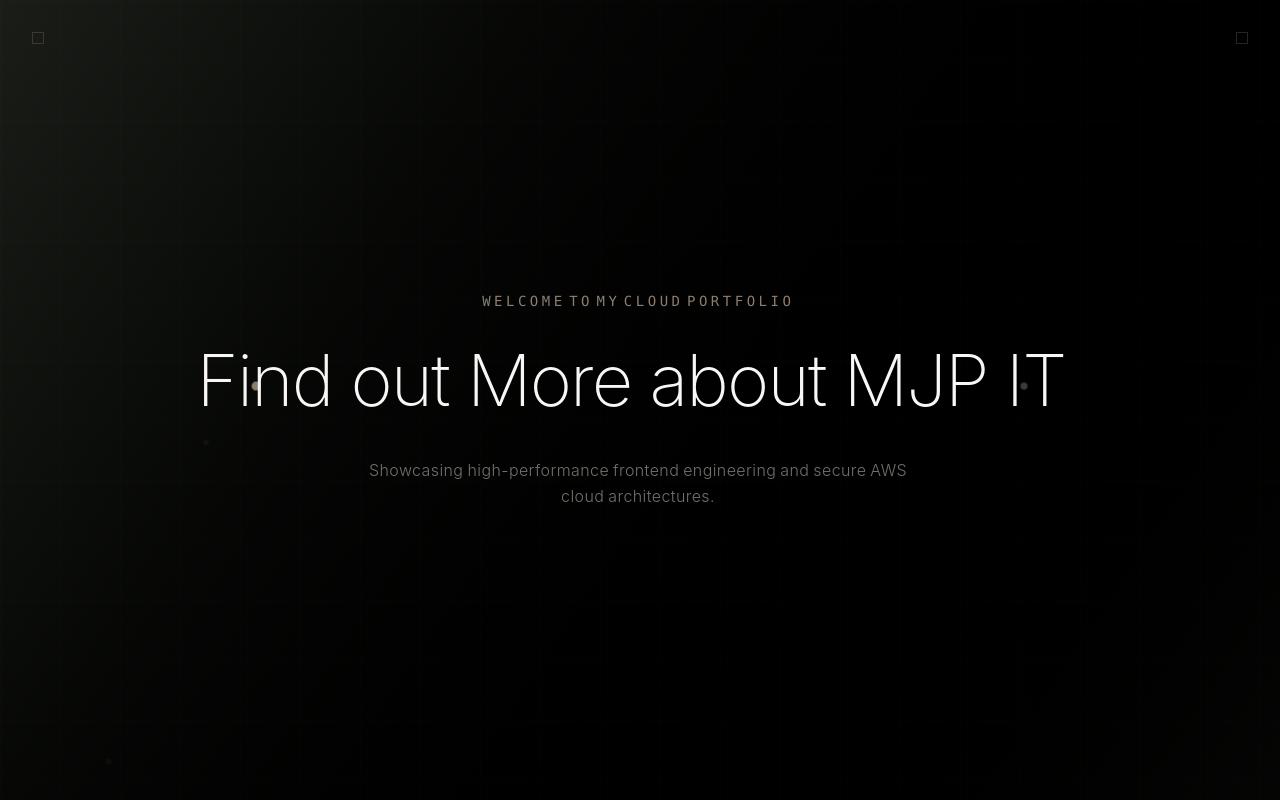
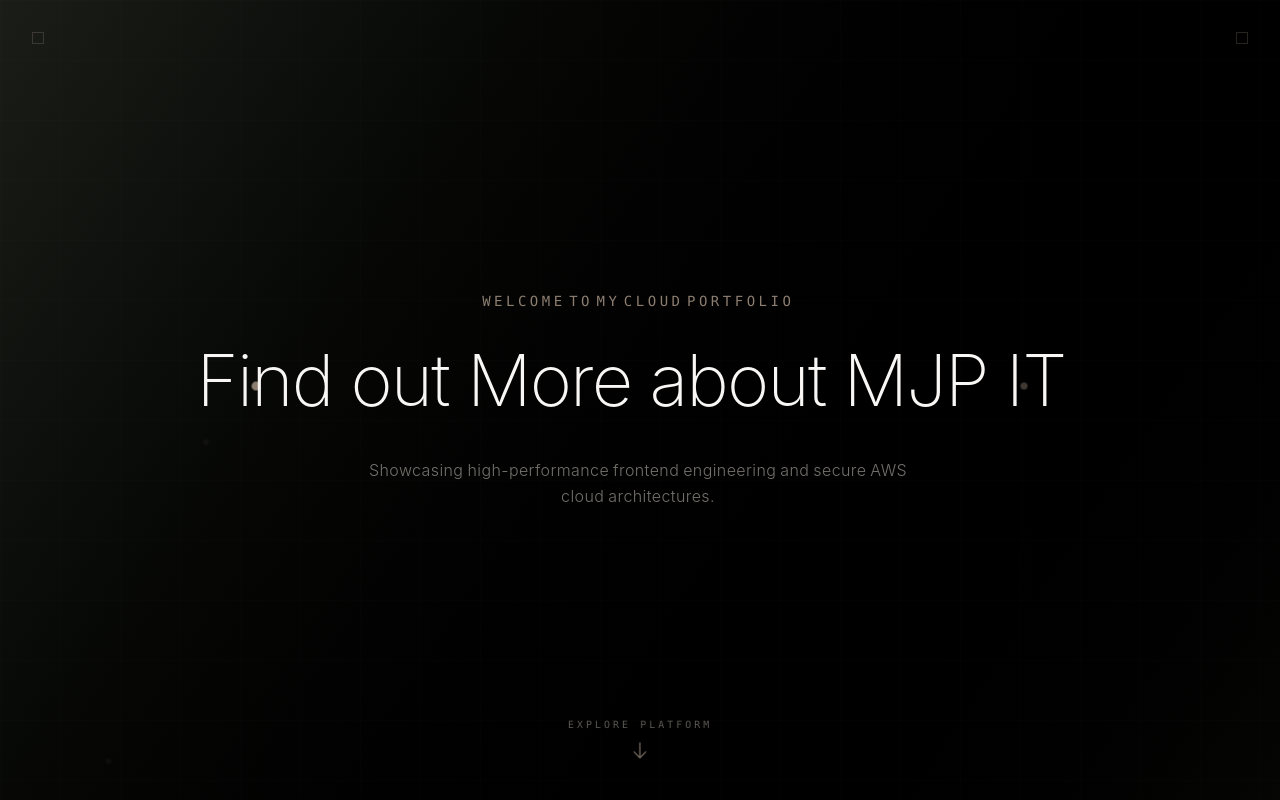
Before and after one commit to Porterman66/motion-project, a React (Vite) app: page / in a window 1280 px wide. Shown: the top 800 px of the page. Built offline with nearby package versions, Linux system fonts and the light colour scheme.

Commit message:
feat: integrate scroll-linked visual discovery indicator for hero layer

```diff
--- a/src/App.jsx
+++ b/src/App.jsx
@@ -1,5 +1,5 @@
 import ProjectGrid from "./components/ProjectGrid";
-import React, { useEffect, useRef } from "react";
+import React, { useEffect, useRef, useState } from "react";
 
 const colors = {
   50: "#f8f7f5",
@@ -16,9 +16,20 @@
 
 export default function App() {
   const gradientRef = useRef(null);
+  const [scrolled, setScrolled] = useState(false);
 
   useEffect(() => {
-    // 1. Animate words fluidly with correct CSS rules
+    // 1. Scroll monitoring event to hide indicator cleanly
+    const handleScroll = () => {
+      if (window.scrollY > 40) {
+        setScrolled(true);
+      } else {
+        setScrolled(false);
+      }
+    };
+    window.addEventListener("scroll", handleScroll, { passive: true });
+
+    // 2. Animate words fluidly with correct CSS rules
     const words = document.querySelectorAll(".word");
     words.forEach((word) => {
       const delay = parseInt(word.getAttribute("data-delay") || "0", 10);
@@ -27,7 +38,7 @@
       }, delay);
     });
 
-    // 2. Interactive mouse tracker glow canvas
+    // 3. Interactive mouse tracker glow canvas
     const gradient = gradientRef.current;
     function onMouseMove(e) {
       if (gradient) {
@@ -42,7 +53,7 @@
     document.addEventListener("mousemove", onMouseMove);
     document.addEventListener("mouseleave", onMouseLeave);
 
-    // 3. Premium text hover micro-interactions
+    // 4. Premium text hover micro-interactions
     words.forEach((word) => {
       word.addEventListener("mouseenter", () => {
         word.style.textShadow = "0 0 20px rgba(200, 180, 160, 0.6)";
@@ -56,7 +67,7 @@
       });
     });
 
-    // 4. Click radial wave ripple element logic
+    // 5. Click radial wave ripple element logic
     function onClick(e) {
       const ripple = document.createElement("div");
       ripple.className = "click-ripple";
@@ -68,6 +79,7 @@
     document.addEventListener("click", onClick);
 
     return () => {
+      window.removeEventListener("scroll", handleScroll);
       document.removeEventListener("mousemove", onMouseMove);
       document.removeEventListener("mouseleave", onMouseLeave);
       document.removeEventListener("click", onClick);
@@ -76,7 +88,7 @@
 
   return (
     <div className="min-h-screen bg-gradient-to-br from-[#1a1d18] via-black to-[#2a2e26] text-[#e6e1d7] overflow-x-hidden relative w-full flex flex-col">
-      {/* Missing Global CSS Animation Engine */}
+      {/* Dynamic Global CSS Animation Engine */}
       <style>{`
         .word { opacity: 0; display: inline-block; margin-right: 0.25em; transition: all 0.3s ease; transform: translateY(15px); }
         @keyframes word-appear { to { opacity: 1; transform: translateY(0); } }
@@ -95,6 +107,35 @@
 
         .click-ripple { position: fixed; width: 4px; height: 4px; background: rgba(200, 180, 160, 0.4); border-radius: 50%; transform: translate(-50%, -50%); pointer-events: none; animation: pulse-glow 1s cubic-bezier(0.1, 0.8, 0.3, 1) forwards; }
         @keyframes pulse-glow { to { width: 150px; height: 150px; opacity: 0; border: 1px solid rgba(200,180,160,0); } }
+
+        /* Structural Blueprint for Scroll Arrow System */
+        .scroll-hint {
+          position: absolute;
+          bottom: 2.5rem;
+          left: 50%;
+          transform: translateX(-50%);
+          display: flex;
+          flex-direction: column;
+          align-items: center;
+          gap: 0.5rem;
+          pointer-events: none;
+          z-index: 40;
+          opacity: 0;
+          animation: fade-in 1s forwards;
+          animation-delay: 4s; /* Matches typography completion perfectly */
+          transition: opacity 0.4s cubic-bezier(0.16, 1, 0.3, 1), transform 0.4s ease;
+        }
+        .scroll-hint.hidden-node {
+          opacity: 0 !important;
+          transform: translate(-50%, 15px);
+        }
+        @keyframes custom-bounce {
+          0%, 100% { transform: translateY(0); }
+          50% { transform: translateY(6px); }
+        }
+        .bounce-arrow {
+          animation: custom-bounce 2s infinite ease-in-out;
+        }
       `}</style>
 
       {/* SVG Background Layer */}
@@ -133,7 +174,7 @@
       {/* Main Responsive Content Flow */}
       <div className="relative z-10 flex-grow flex flex-col">
         {/* Hero Area */}
-        <div className="min-h-screen flex flex-col justify-center items-center px-6 text-center select-none">
+        <div className="min-h-screen flex flex-col justify-center items-center px-6 text-center select-none relative">
           <h2 className="text-xs md:text-sm font-mono font-light uppercase tracking-[0.25em] opacity-70" style={{ color: colors[200] }}>
             <span className="word" data-delay="100">Welcome</span>
             <span className="word" data-delay="250">To</span>
@@ -162,6 +203,24 @@
             <span className="word" data-delay="3600">cloud</span>
             <span className="word" data-delay="3800">architectures.</span>
           </p>
+
+          {/* Integrated UI Discovery System */}
+          <div className={`scroll-hint ${scrolled ? "hidden-node" : ""}`}>
+            <span className="text-[10px] font-mono tracking-[0.3em] uppercase opacity-40" style={{ color: colors[100] }}>
+              Explore Platform
+            </span>
+            <svg
+              className="w-5 h-5 bounce-arrow opacity-60"
+              fill="none"
+              strokeLinecap="round"
+              strokeLinejoin="round"
+              strokeWidth="1.5"
+              viewBox="0 0 24 24"
+              stroke={colors[200]}
+            >
+              <path d="M19 14l-7 7m0 0l-7-7m7 7V3"></path>
+            </svg>
+          </div>
         </div>
 
         {/* Project Grid Section (Scrollable Area) */}
```
